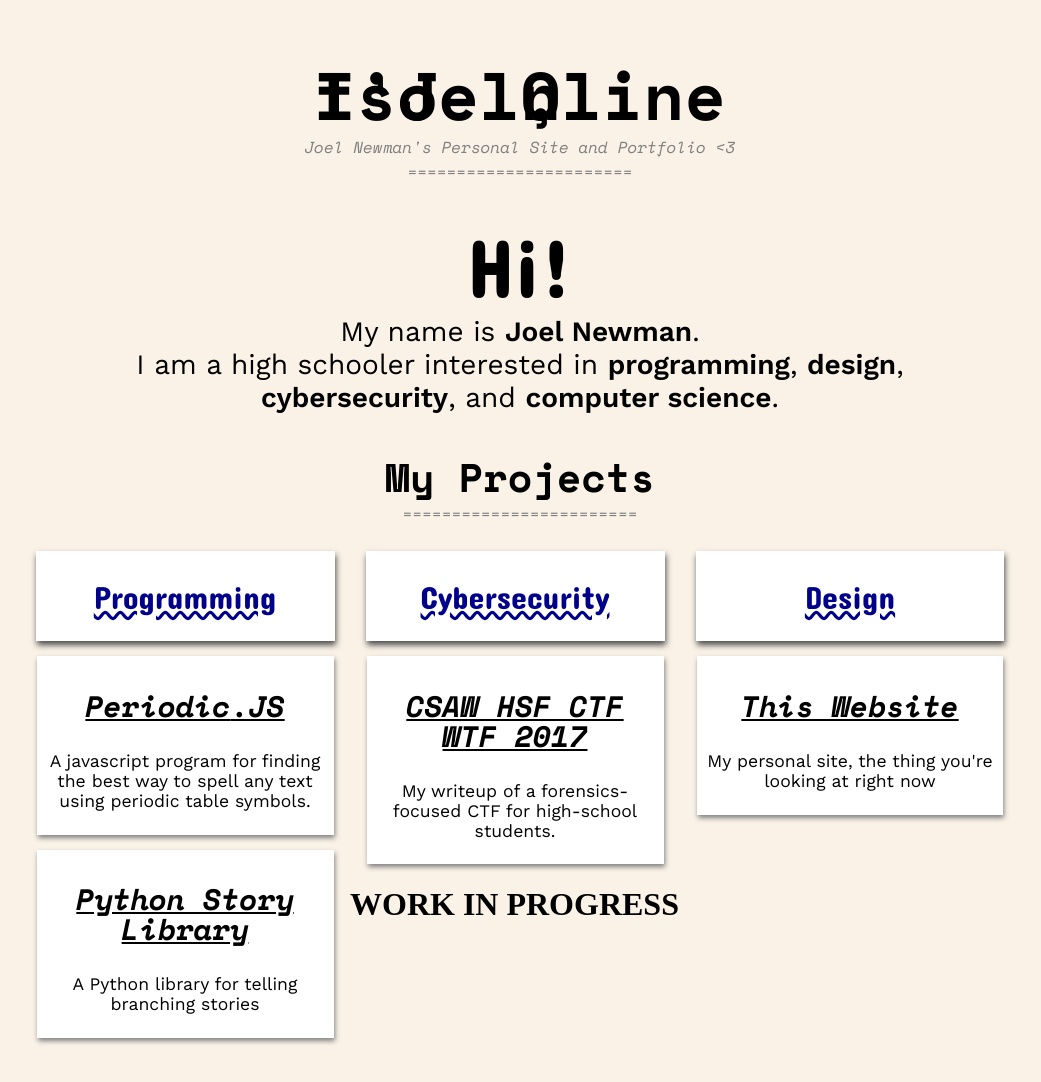
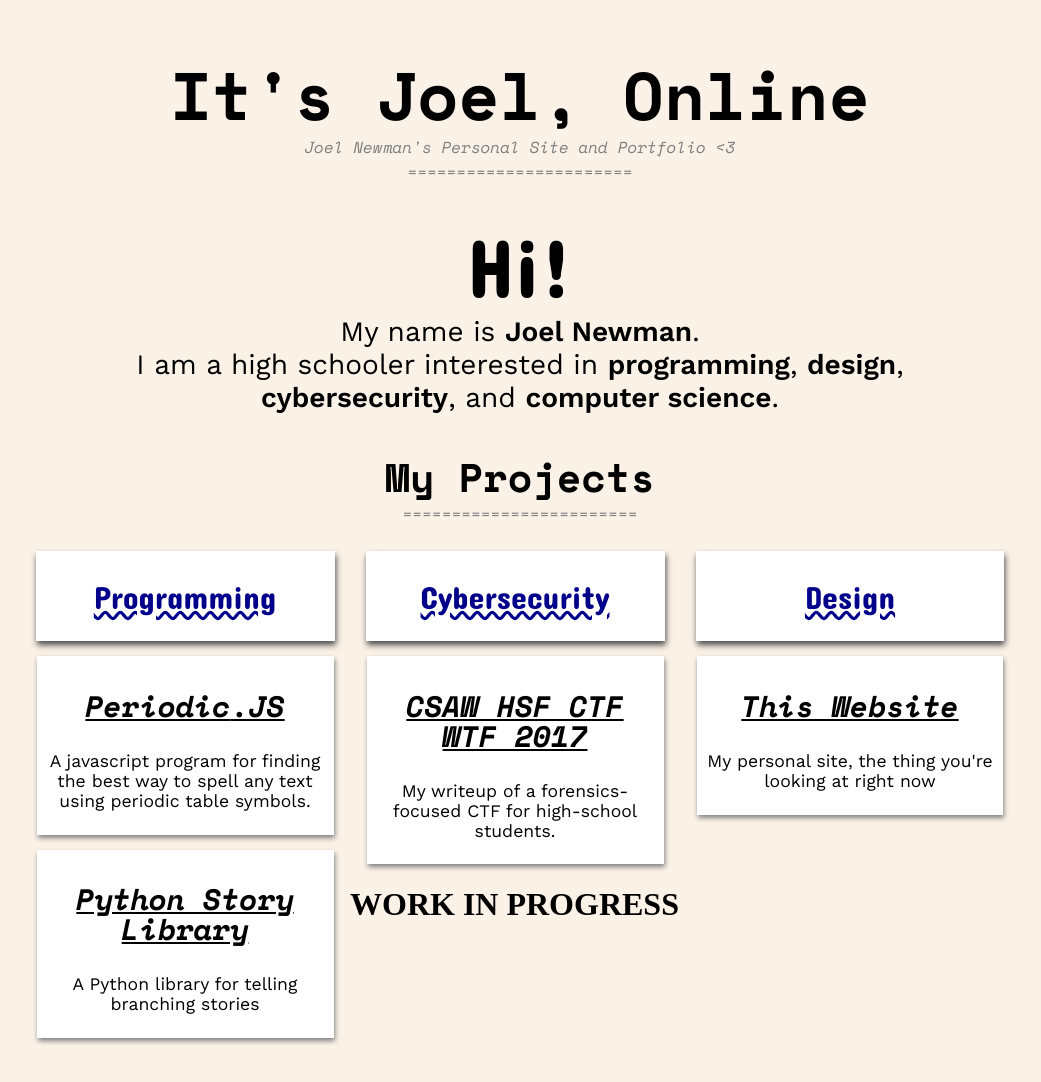
Before and after one commit to itsjoel/itsjoel.github.io, a Jekyll site: the page built from index.md, in a window 1280 px wide. Shown: the whole page, without its empty margins (120-1161 px from the left). Built offline with Jekyll 4.4.1, drawn with Linux system fonts in a browser that asks for light colours.

Commit message:
Removed Animation

```diff
--- a/_layouts/home.html
+++ b/_layouts/home.html
@@ -13,8 +13,7 @@
 
 <body>
     <header id="website-header">
-        <h1 id="website-title"><span class="start-vis">i</span><span class="start-hid">I</span><span>t</span><span class="start-hid">&rsquo;</span><span>s</span><span class="start-hid">&nbsp;</span><span class="start-vis">j</span><span class="start-hid">J</span><span>oel</span><span class="start-vis">.</span><span class="start-hid">,&nbsp;</span><span class="start-vis">o</span><span class="start-hid">O</span><span>nline</span>
-        </h1>
+        <h1 id="website-title">{{ page.title }}</h1>
         <p class="subtitle">{{ page.subtitle }}</p>
         <p class="underline">=======================</p>
     </header>
--- a/assets/style/home.scss
+++ b/assets/style/home.scss
@@ -11,68 +11,6 @@
 $background_color_1: white;
 $background_color_2: transparent;
 
-@keyframes title-appear {
-	0% {
-/*font-size: 0;*/
-		opacity: 0;
-        transform: scale(0, 1);
-        font-size: 0;
-	}
-	100% {
-/*font-size: initial;*/
-        font-size: 100%;
-		transform: scale(1, 1);
-		opacity: 1;
-	}
-}
-
-@keyframes title-disappear {
-	0% {
-		visibility: visible;
-		display: inline-block;
-		transform: scale(1, 1);
-		font-size: 100%;
-	}
-	99% {
-		visibility: visible;
-		display: inline-block;
-        opacity: 0;
-        width: initial;
-		transform: scale(0, 1);
-		font-size: 0%;
-	}
-	100% {
-        width: 0;
-		visibility: hidden;
-		display: none;
-		opacity: 0;
-		transform: scale(0, 1);
-		font-size: 0;
-	}
-}
-/* body {
-        color: red !important;
-    } */
-.start-hid {
-    visibility: visible;
-    display: inline-block;
-    width: 0;
-    opacity: 0;
-    animation-name: title-appear;
-    animation-delay: 1s;
-    animation-duration: 2s;
-    animation-fill-mode: forwards;
-    animation-timing-function: ease-in-out;
-}
-.start-vis {
-    visibility: visible;
-    display: inline-block;
-    animation-name: title-disappear;
-    animation-delay: 1s;
-    animation-duration: 2s;
-    animation-fill-mode: forwards;
-    animation-timing-function: ease-in-out;
-}
 body {
 	padding-bottom: 130px;
 	transition: 0.25s;
```
